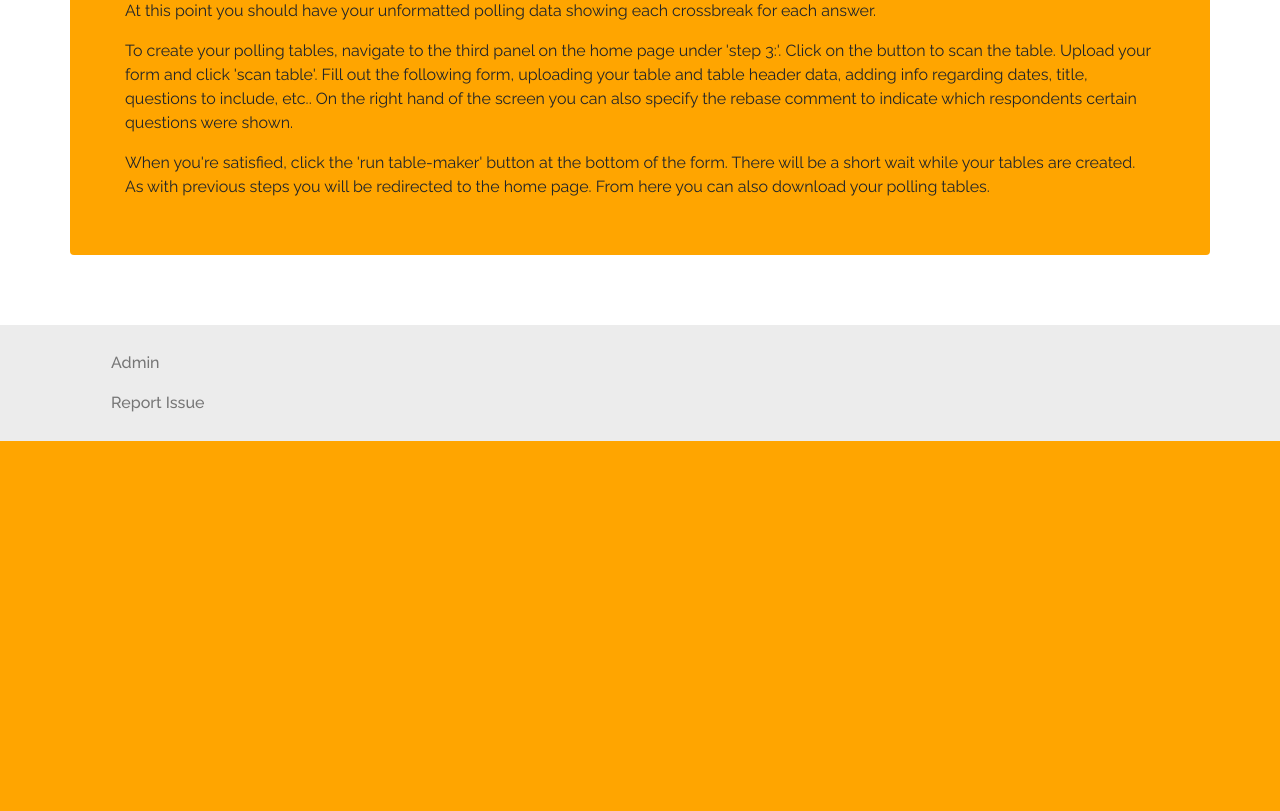
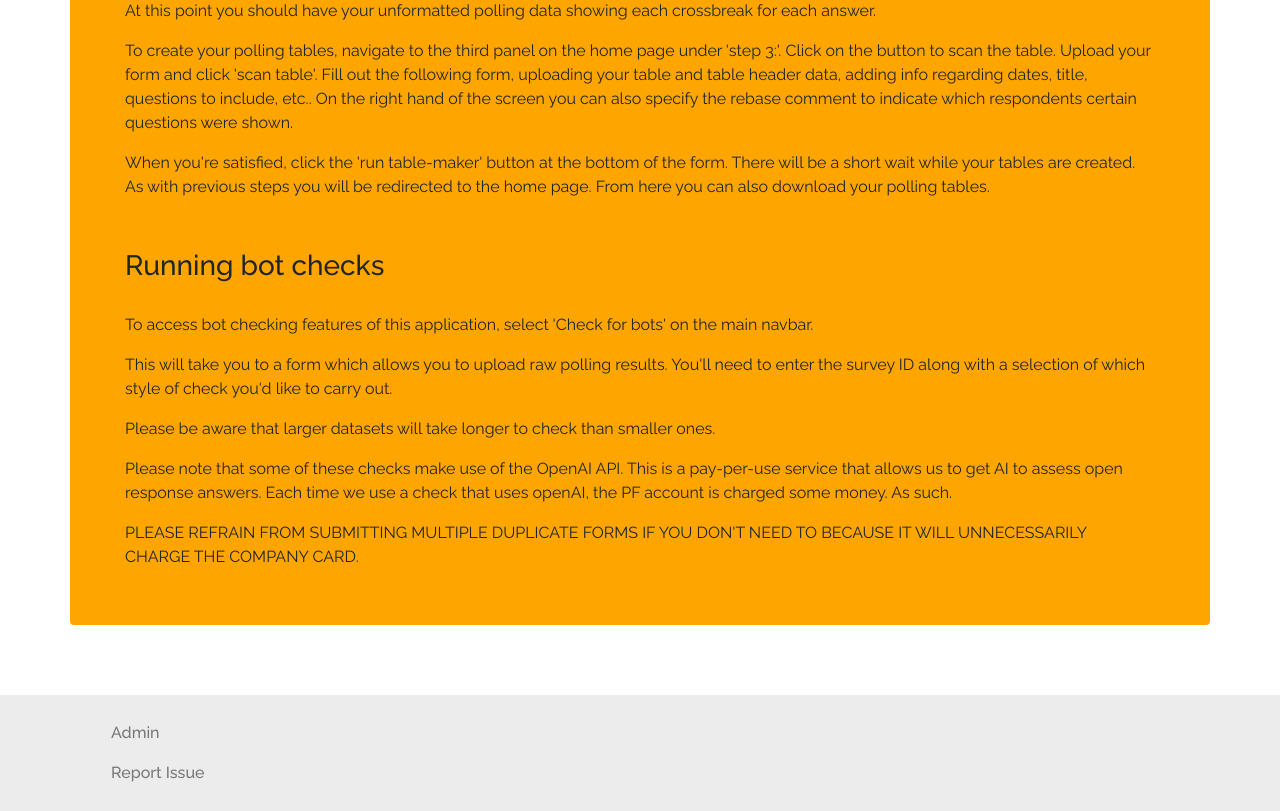
Before and after one commit to pf-data-projects/pf_polling_analyser, a Django app: page /instructions/ in a window 1280 px wide. Shown: the part 1659-2470 px from the top of the page. Before the commit the page ends 2100 px from the top, so only its background shows below. Run offline with Django 3.2, Linux system fonts and the light colour scheme; parts of the project's set-up code (start-up, migrations or seed data) failed here and were passed over.

Commit message:
MAINT: update guide page with bot checker instructions

```diff
--- a/templates/guide.html
+++ b/templates/guide.html
@@ -54,6 +54,17 @@
         <p>When you're satisfied, click the 'run table-maker' button at the bottom of the form.
             There will be a short wait while your tables are created. As with previous steps you will be redirected
             to the home page. From here you can also download your polling tables.</p>
+        <h3>Running bot checks</h3>
+        <p>To access bot checking features of this application, select 'Check for bots' on the main navbar.</p>
+        <p>This will take you to a form which allows you to upload raw polling results. You'll need to enter the
+            survey ID along with a selection of which style of check you'd like to carry out.
+        </p>
+        <p>Please be aware that larger datasets will take longer to check than smaller ones.</p>
+        <p>Please note that some of these checks make use of the OpenAI API. This is a pay-per-use service that
+            allows us to get AI to assess open response answers. Each time we use a check that uses openAI, the PF account is charged some money.
+            As such.
+        </p>
+        <p>PLEASE REFRAIN FROM SUBMITTING MULTIPLE DUPLICATE FORMS IF YOU DON'T NEED TO BECAUSE IT WILL UNNECESSARILY CHARGE THE COMPANY CARD.</p>
     </div>
 </div>
 
```
